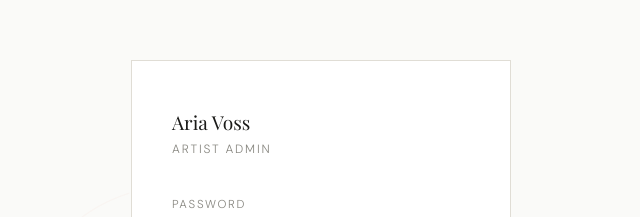
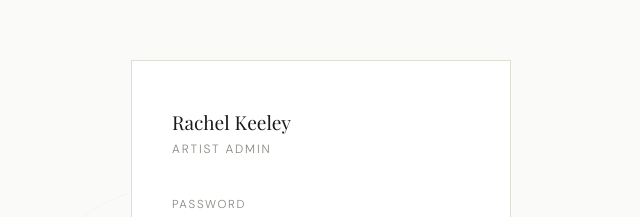
Before and after one commit to Jaedee/rachelkeeley, a website: page views/admin.html in a window 1280 px wide. Shown: the part 181-398 px from the top of the page, 319-959 px from the left. Drawn offline with nearby package versions, Linux system fonts and the light colour scheme; no server answers; a web font is replaced by a local one.

Commit message:
modified:   views/admin.html

```diff
--- a/views/admin.html
+++ b/views/admin.html
@@ -3,7 +3,7 @@
 <head>
 <meta charset="UTF-8">
 <meta name="viewport" content="width=device-width, initial-scale=1.0">
-<title>Admin — Aria Voss</title>
+<title>Admin — Rachel Keeley</title>
 <link rel="preconnect" href="https://fonts.googleapis.com">
 <link href="https://fonts.googleapis.com/css2?family=Playfair+Display:ital,wght@0,400;0,700;1,400&family=DM+Sans:wght@300;400;500&display=swap" rel="stylesheet">
 <style>
@@ -148,7 +148,7 @@
 <!-- LOGIN -->
 <div id="login-screen">
   <div class="login-box">
-    <p class="logo">Aria Voss</p>
+    <p class="logo">Rachel Keeley</p>
     <p class="sub">Artist Admin</p>
     <label for="pw-input">Password</label>
     <input type="password" id="pw-input" placeholder="Enter password" autocomplete="current-password">
@@ -160,7 +160,7 @@
 <!-- ADMIN -->
 <div id="admin-screen">
   <header>
-    <div class="logo">Aria Voss <span>Admin</span></div>
+    <div class="logo">Rachel Keeley <span>Admin</span></div>
     <div class="header-actions">
       <a href="/" class="view-site-btn" target="_blank">View site ↗</a>
       <button class="logout-btn" id="logout-btn">Sign out</button>
```
